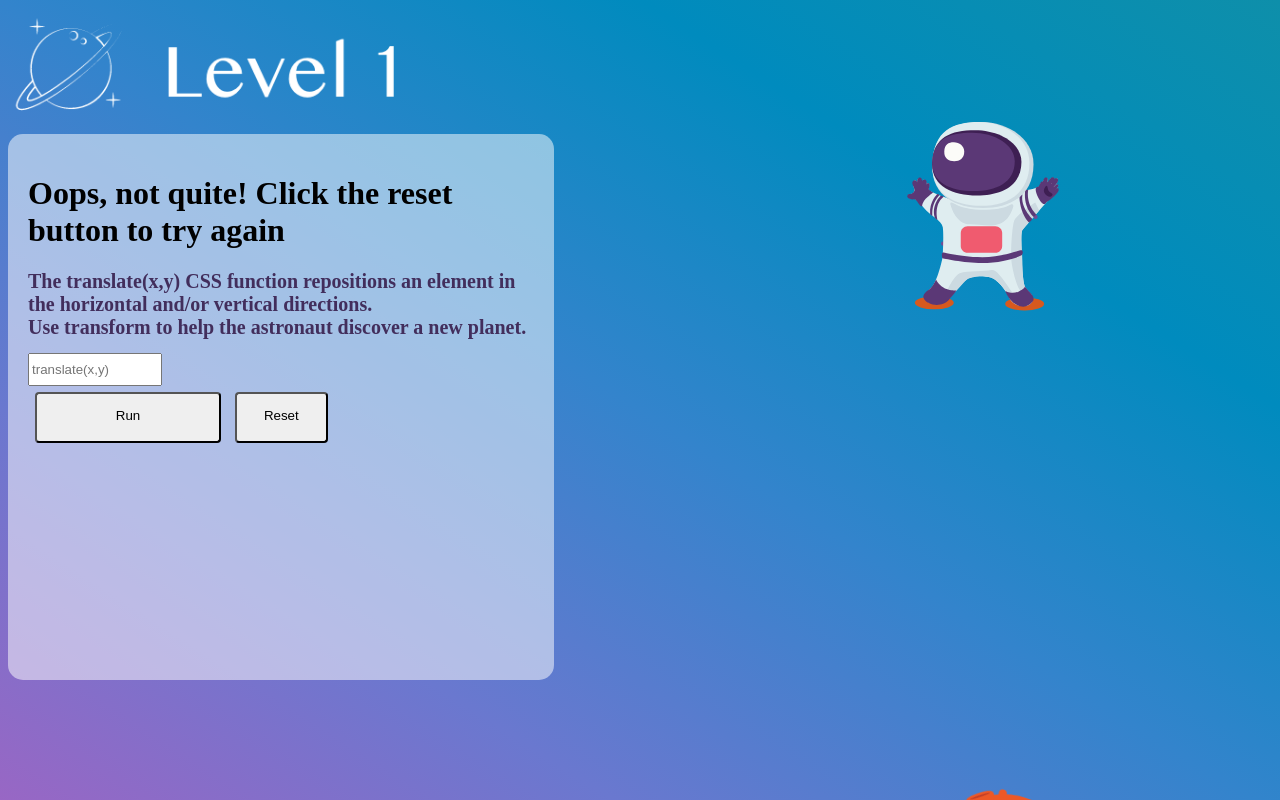
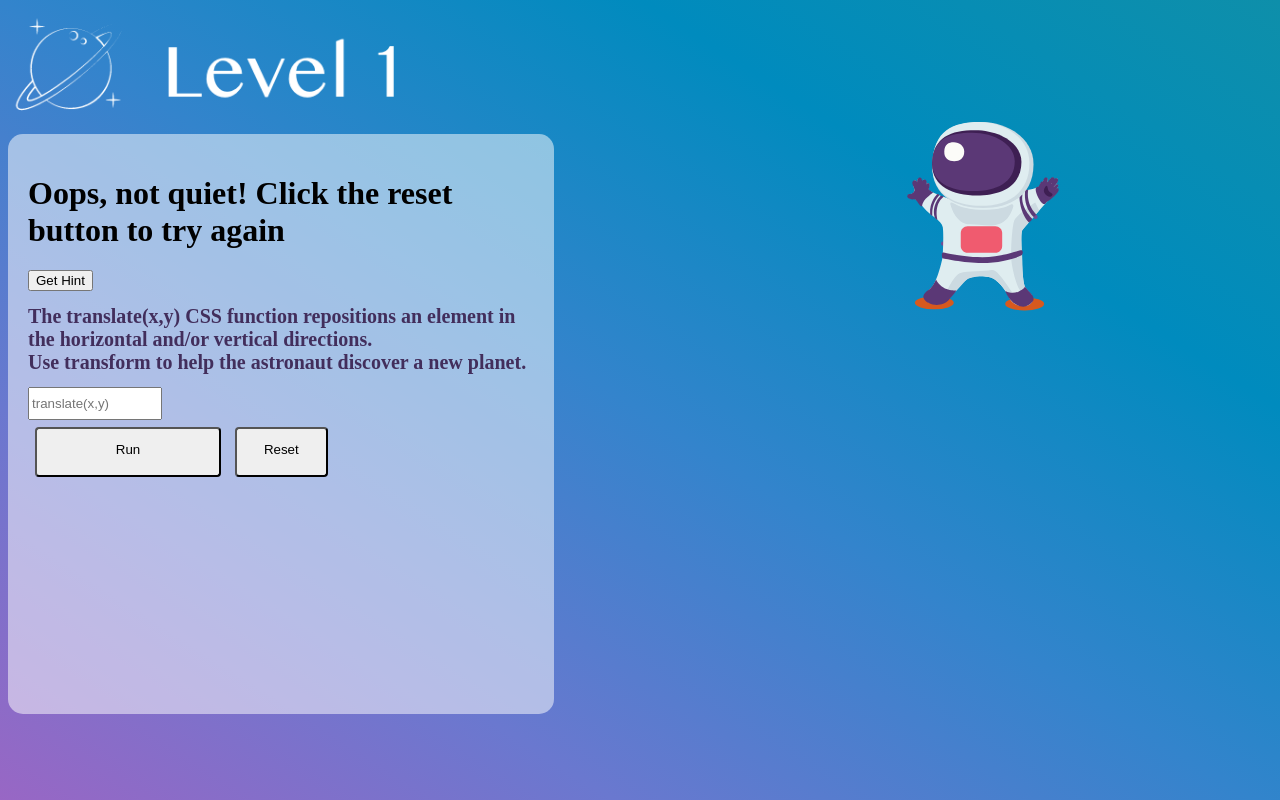
Before and after one commit to ariannalillie/AstroAnimate, a React (Create React App) app: page /level_1 in a window 1280 px wide. Both pictures are taken after a click on the button "Run". Shown: the top 800 px of the page. Built offline with nearby package versions, Linux system fonts and the light colour scheme.

Commit message:
fixed level 2

```diff
--- a/src/Componenets/Level1/index.js
+++ b/src/Componenets/Level1/index.js
@@ -93,12 +93,14 @@ function Level1() {
     )
   }
 
-  // function notQuite() {
-  //   <div>
-  //     <h1>Oops, not quiet! Click the reset button to try again</h1>
-  //     <button>Get Hint</button>
-  //   </div>
-  // }
+  function notQuite() {
+    return(
+    <div>
+      <h1>Oops, not quiet! Click the reset button to try again</h1>
+      <button>Get Hint</button>
+    </div>
+    )
+  }
 
   return (
     <div className="App">
@@ -108,7 +110,7 @@ function Level1() {
         {isRunning && attemptComplete
           ? isCollisionDetected
             ? youWin()
-            : <h1>Oops, not quite! Click the reset button to try again</h1>
+            : notQuite()
           : null}
         <h1 className='instructions'>The translate(x,y) CSS function repositions an element in the horizontal and/or vertical directions. <br /> Use transform to help the astronaut discover a new planet.</h1>
         <CustomizedInput
--- a/src/Componenets/Level2/index.js
+++ b/src/Componenets/Level2/index.js
@@ -19,8 +19,7 @@ const MyStyledImg = styled.img`
   src: ${(props) => props.src};
   classname: ${(props) => props.className};
   alt: ${(props) => props.myAlt};
-  animation: ${(props) => taskAnimation(props.rotate1, props.rotate2)}
-    2s linear;
+  animation: ${(props) => taskAnimation(props.rotate1, props.rotate2)} 2s linear;
   margin: 0.5em;
 `;
 
@@ -43,9 +42,9 @@ function Level2() {
   //Brings winner to the next level
   const history = useHistory();
   const routeChange = () => {
-        let path = '/level_3';
+    let path = "/level_3";
     history.push(path);
-    }
+  };
 
   //If player types in the correct input
   function youWin() {
@@ -54,23 +53,37 @@ function Level2() {
         <h1>You are out of this world!</h1>
         <button onClick={routeChange}>next level</button>
       </div>
+    );
+  }
+
+  function notQuite() {
+    return(
+    <div>
+      <h1>Oops, not quiet! Click the reset button to try again</h1>
+      <button>Get Hint</button>
+    </div>
     )
   }
 
-
   const [answer_1, setAnswer_1] = useState("");
+  const [attemptComplete, setAttemptComplete] = useState(false);
   const [isRunning, setIsRunning] = useState(false);
 
   return (
     <div>
       <img src={levelLogo} className="level-logo" />
       <div className="input-container">
-                {isRunning
-                    ? answer_1 === "rotate(230deg)"
-                        ? youWin()
-                        : <h1>Oops, not quiet! Click the reset button to try again</h1>
+        {isRunning && attemptComplete ?
+          answer_1 === "rotate(230deg)" ?
+            youWin()
+            :notQuite()
          : null}
-                <h1 className='instructions'>The rotate() CSS function defines a transformation that rotates an element around a fixed point on the 2D plane, without deforming it. <br /> The Rocket is header in the wrong direction. Rotate the rocket 230 degrees to point it back towards earth.</h1>
+        <h1 className="instructions">
+          The rotate() CSS function defines a transformation that rotates an
+          element around a fixed point on the 2D plane, without deforming it.{" "}
+          <br /> The Rocket is header in the wrong direction. Rotate the rocket
+          230 degrees to point it back towards earth.
+        </h1>
         <CustomizedInput
           value={answer_1}
           placeholder="rotate(xdeg)"
@@ -83,7 +96,13 @@ function Level2() {
         <StyledButton
           buttonType="run"
           onClick={() => {
+            setAttemptComplete(false);
             setIsRunning(true);
+            setTimeout(() => {
+              setAttemptComplete(true);
+            }, 2000);
+
+            // setIsRunning(true);
           }}
         >
           Run
@@ -105,14 +124,9 @@ function Level2() {
         myAlt="logo"
         rotate1={isRunning && answer_1}
       />
-            <MyStyledImg
-                id="earth"
-                src={earth}
-                className="App-logo"
-                myAlt="logo"
-            />
+      <MyStyledImg id="earth" src={earth} className="App-logo" myAlt="logo" />
     </div>
-    )
+  );
 }
 
 export default Level2;
```
Also changed, not shown: 1 other file (tests, documents, lock files or other folders). Lines whose indentation alone changed are shown as unchanged.
